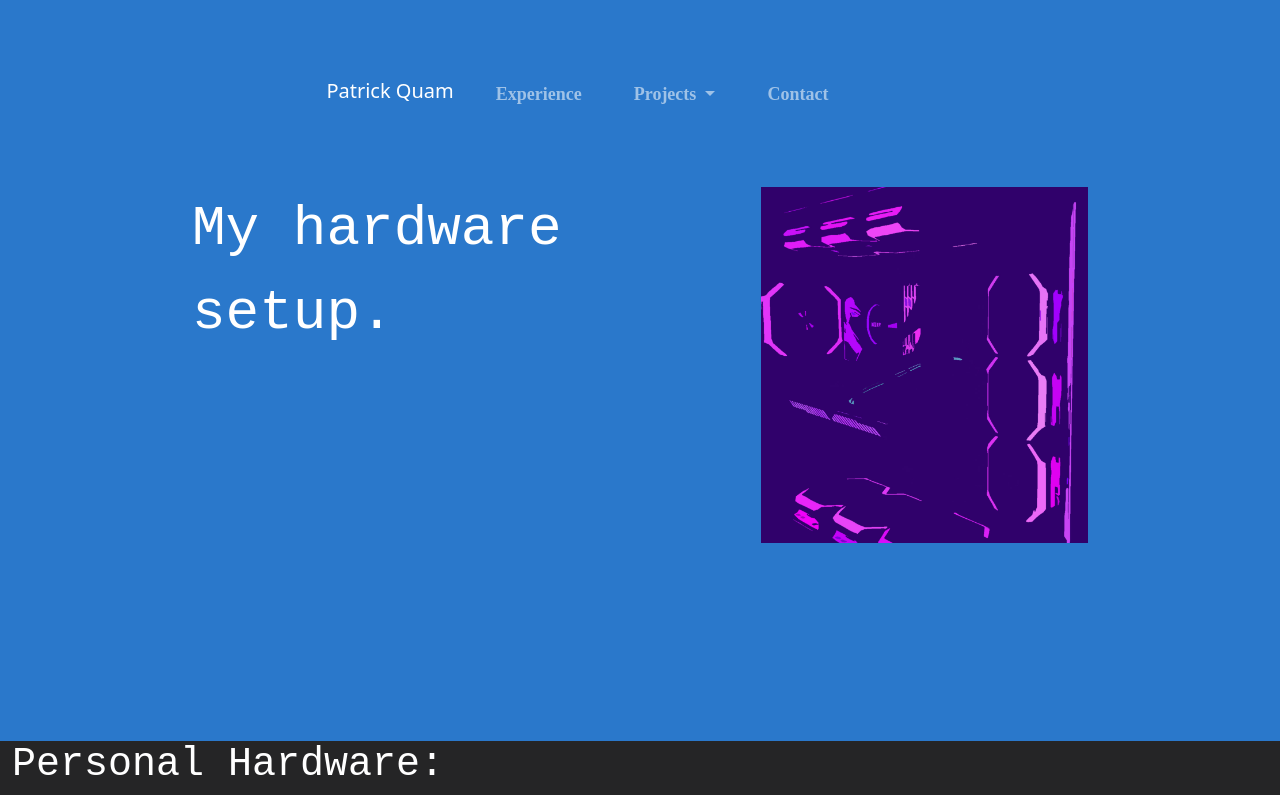
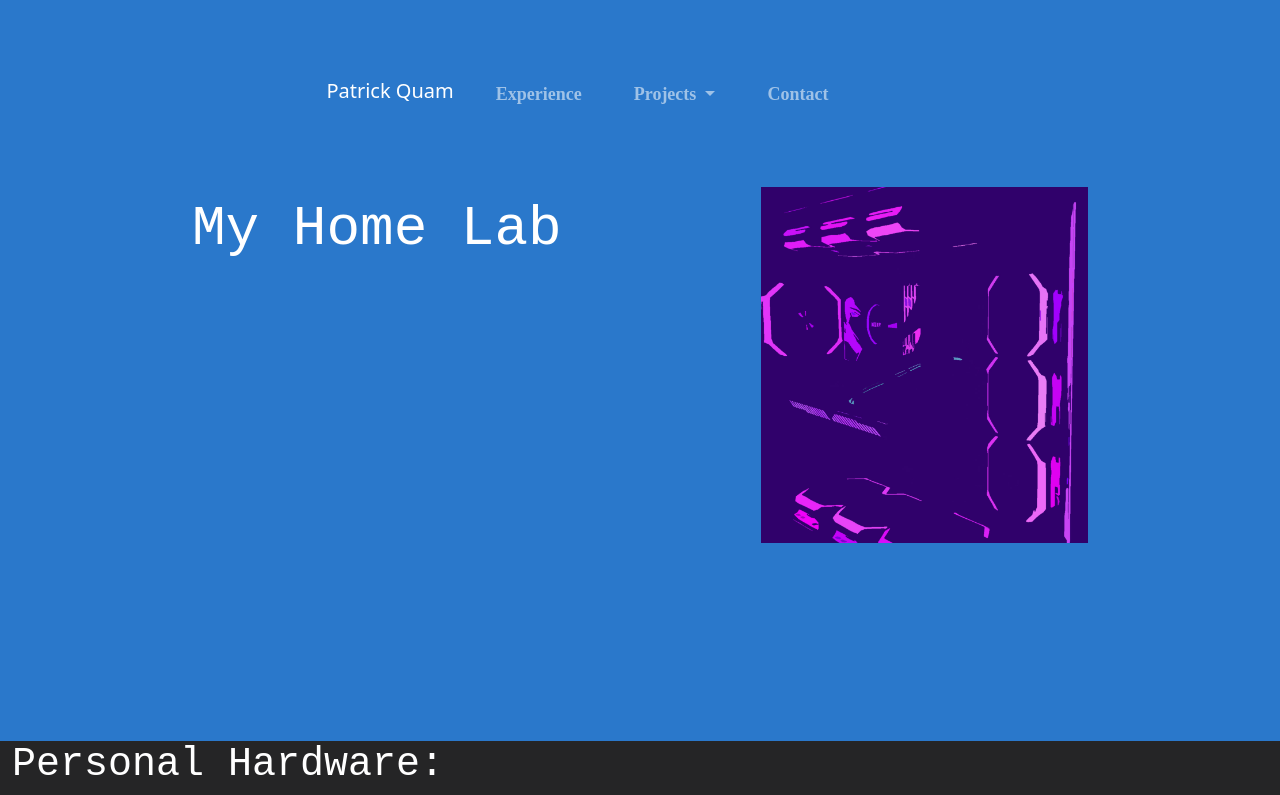
Before and after one commit to pquam/patrick_quam_computer, a plain HTML site: page homelab.html in a window 1280 px wide. Shown: the top 795 px of the page. Drawn offline with nearby package versions, Linux system fonts and the light colour scheme; a web font is replaced by a local one.

```diff
--- a/homelab.html
+++ b/homelab.html
@@ -57,7 +57,7 @@
           <div class="row">
 
             <div class="col-lg-6">
-              <h1 class="big-heading">My hardware setup.</h1>
+              <h1 class="big-heading">My Home Lab</h1>
             </div>
 
             <div class="col-lg-6">
```
Also changed, not shown: home.html (+1 -5 lines).
